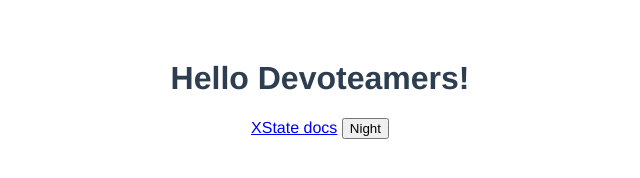
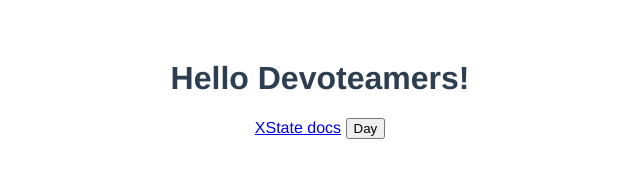
Before and after one commit to litemerafrukt/xstate-workshop-traffic-lights, a website built with Vite: page index.html in a window 1280 px wide. Shown: the top 178 px of the page, 320-960 px from the left. Built offline with nearby package versions, Linux system fonts and the light colour scheme.

Commit message:
Add time machine

```diff
--- a/index.html
+++ b/index.html
@@ -12,7 +12,7 @@
   <header>
     <h1>Hello Devoteamers!</h1>
     <a href="https://xstate.js.org/docs/" target="_blank">XState docs</a>
-    <button id="#time-switch">Night</button>
+    <button id="timeSwitch" class="time-button">Day</button>
   </header>
 
   <main class="scene-wrapper">
--- a/src/helpers/TimeControl.ts
+++ b/src/helpers/TimeControl.ts
@@ -7,9 +7,11 @@ export class TimeControl {
 
   night() {
     this.bg.style.visibility = "visible"
+    this.bg.style.opacity = "1"
   }
 
   day() {
     this.bg.style.visibility = "hidden"
+    this.bg.style.opacity = "0"
   }
 }
--- /dev/null
+++ b/src/machines/timeMachine.ts
@@ -0,0 +1,46 @@
+import { createMachine, interpret } from "xstate"
+import { TimeControl } from "../helpers/TimeControl"
+
+const timeMachine = createMachine({
+  id: "time",
+  initial: "day",
+  states: {
+    day: {
+      on: {
+        SWITCH: "night",
+      },
+    },
+    night: {
+      on: {
+        SWITCH: "day",
+      },
+    },
+  },
+})
+
+/**
+ * interpret and start the time machine,
+ * hook up to button event and time (DOM) control.
+ *
+ * https://xstate.js.org/docs/guides/interpretation.html#interpreter
+ */
+export function startTimeMachine(
+  timeControl: TimeControl,
+  timeButton: HTMLElement
+) {
+  const timeService = interpret(timeMachine).onTransition((state) => {
+    const stateValue = state.value as string
+
+    timeControl[stateValue]()
+    timeButton.innerText = stateValue
+  })
+
+  timeService.start()
+
+  timeButton.addEventListener("click", () => {
+    console.log("time switch")
+    timeService.send("SWITCH")
+  })
+
+  return timeService
+}
--- a/src/main.ts
+++ b/src/main.ts
@@ -1,9 +1,15 @@
+import { startTimeMachine } from "./machines/timeMachine"
 import { setTheScene } from "./scene"
 import "./style.css"
 
-const { scene, timeControl, lightSwitch, leftTrafficLight, rightTrafficLight } =
+const { timeControl, lightSwitch, leftTrafficLight, rightTrafficLight } =
   await setTheScene()
 
+/* Time switch */
+const timeSwitchButton = document.getElementById("timeSwitch")
+startTimeMachine(timeControl, timeSwitchButton)
+
+/* Signal error by blinking traffic lights */
 let blinkOn = true
 
 setInterval(() => {
--- a/src/style.css
+++ b/src/style.css
@@ -13,3 +13,11 @@ body {
   align-items: center;
   margin: 2rem auto;
 }
+
+.time-button {
+  text-transform: capitalize;
+}
+
+#nightBG {
+  transition:visibility 0.3s linear,opacity 0.3s linear;
+}
```
Also changed, not shown: TODO.md (+1 -1 lines), readme.md.
